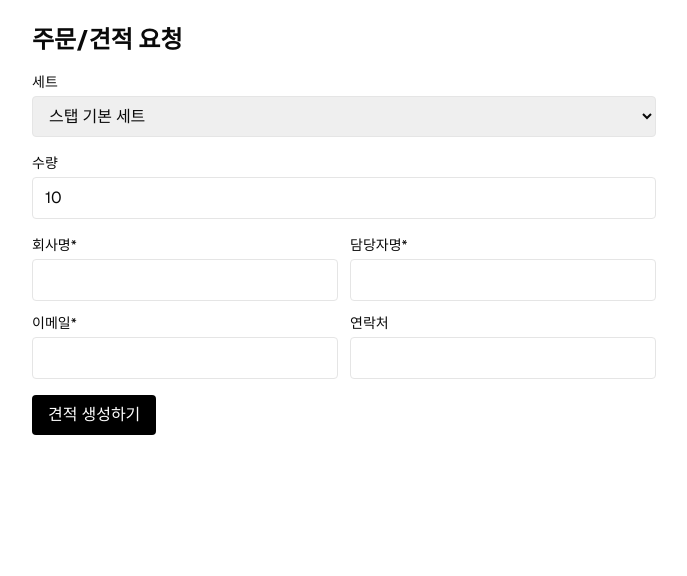
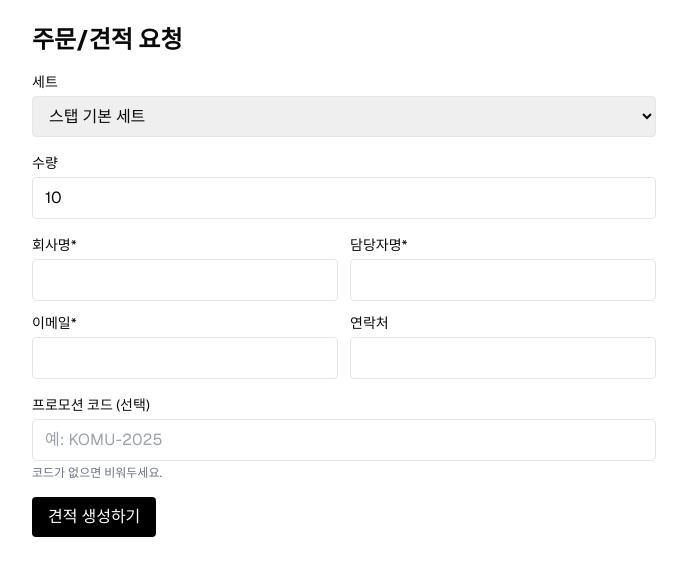
Before and after one commit to kcyclarity/passengers-2, a Next.js app: page /order in a window 1280 px wide. Shown: the top 576 px of the page, without its empty margins (296-983 px from the left). Built offline with nearby package versions, Linux system fonts and the light colour scheme.

Commit message:
Update page.tsx

```diff
--- a/app/order/page.tsx
+++ b/app/order/page.tsx
@@ -70,6 +70,18 @@ export default function OrderPage() {
           <div><label className="block text-sm mb-1">연락처</label><input name="phone" className="border rounded px-3 py-2 w-full" /></div>
         </div>
 
+        {/* (선택) 프로모션 코드 */}
+<div>
+  <label className="block text-sm mb-1">프로모션 코드 (선택)</label>
+  <input
+    name="promo"
+    placeholder="예: KOMU-2025"
+    className="border rounded px-3 py-2 w-full"
+  />
+  <p className="text-xs text-gray-500 mt-1">코드가 없으면 비워두세요.</p>
+</div>
+
+
         <button disabled={state==='submitting'} className="px-4 py-2 rounded bg-black text-white">
           {state==='submitting' ? '처리 중…' : '견적 생성하기'}
         </button>
```
